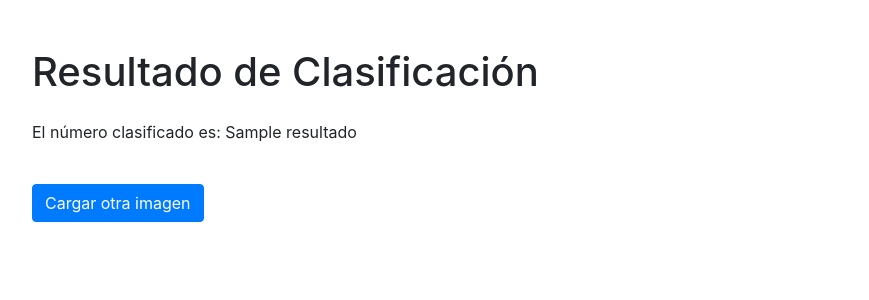
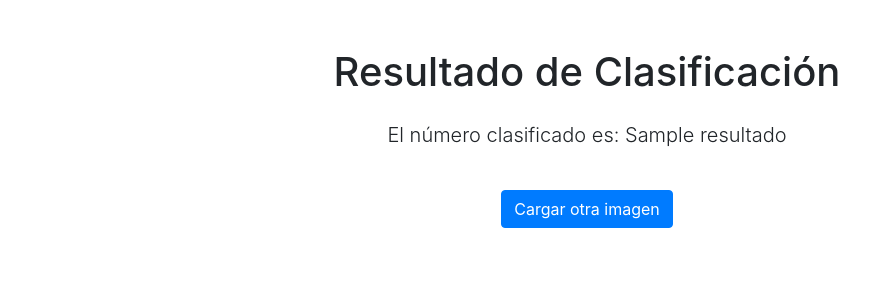
Before and after one commit to EdiLean/bigData, a Flask app: template templates/resultado.html in a window 1280 px wide. Shown: the top 300 px of the page, without its empty margins (53-922 px from the left). Run offline with Flask 2, Linux system fonts and the light colour scheme; the template is opened without the code that fills it: most values are stand-ins (such as "Sample title", 1, 10 or a date in 2020); some libraries are stand-ins or nearby versions.

Commit message:
Update resultado.html

```diff
--- a/templates/resultado.html
+++ b/templates/resultado.html
@@ -1,17 +1,18 @@
 <!DOCTYPE html>
-<html>
+<html lang="es">
   <head>
-    <title>Resultado de Clasificacion</title>
-    <link
-      href="https://maxcdn.bootstrapcdn.com/bootstrap/4.5.2/css/bootstrap.min.css"
-      rel="stylesheet"
-    />
+    <meta charset="UTF-8">
+    <meta name="viewport" content="width=device-width, initial-scale=1, shrink-to-fit=no">
+    <title>Resultado de Clasificación</title>
+    <link href="https://maxcdn.bootstrapcdn.com/bootstrap/4.5.2/css/bootstrap.min.css" rel="stylesheet">
   </head>
   <body>
-    <div class="container">
-      <h1 class="mt-5">Resultado de Clasificación</h1>
-      <p class="mt-4">El número clasificado es: {{ resultado }}</p>
-      <a href="/" class="btn btn-primary mt-4">Cargar otra imagen</a>
+    <div class="container mt-5">
+      <div class="text-center">
+        <h1>Resultado de Clasificación</h1>
+        <p class="lead mt-4">El número clasificado es: {{ resultado }}</p>
+        <a href="/" class="btn btn-primary mt-4">Cargar otra imagen</a>
+      </div>
     </div>
 
     <script src="https://code.jquery.com/jquery-3.5.1.slim.min.js"></script>
```
